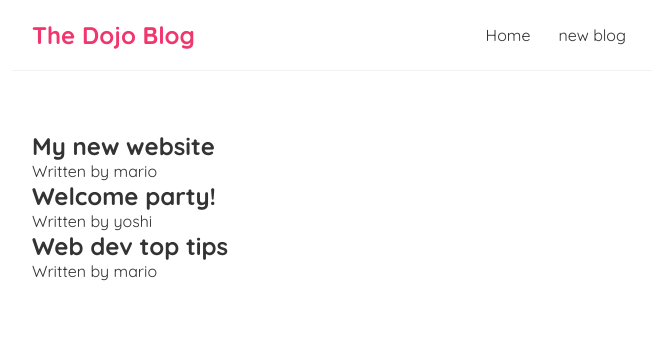
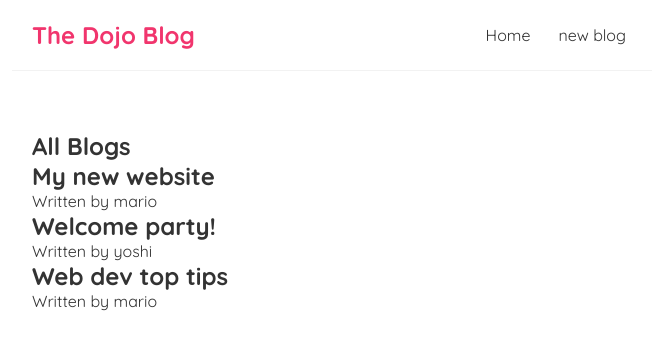
Before and after one commit to Nawaf-Helabi/react-training, a React (Create React App) app: page / in a window 1280 px wide. Shown: the top 350 px of the page, without its empty margins (308-964 px from the left). Built offline with nearby package versions, Linux system fonts and the light colour scheme.

Commit message:
tutorial-11

```diff
--- /dev/null
+++ b/src/BlogList.js
@@ -0,0 +1,19 @@
+const BlogList = ({ blogs, title}) => {
+    // const blogs = props.blogs;
+    // const title = props.title;
+    // console.log(blogs);
+
+    return (
+      <div className="blog-list">
+        <h2>{ title }</h2>
+        {blogs.map(blog => (
+          <div className="blog-preview" key={blog.id} >
+            <h2>{ blog.title }</h2>
+            <p>Written by { blog.author }</p>
+          </div>
+        ))}
+      </div>
+    );
+  }
+
+  export default BlogList;
--- a/src/Home.js
+++ b/src/Home.js
@@ -1,21 +1,18 @@
-import React, { useState } from 'react'
+import { useState } from "react";
+import BlogList from "./BlogList";
 
 const Home = () => {
-    const [blogs, setBlogs] = useState([
-        { title: 'My new website', body: 'lorem ipsum...', author: 'mario', id: 1 },
-        { title: 'Welcome party!', body: 'lorem ipsum...', author: 'yoshi', id: 2 },
-        { title: 'Web dev top tips', body: 'lorem ipsum...', author: 'mario', id: 3 }
-      ])
+  const [blogs, setBlogs] = useState([
+    { title: 'My new website', body: 'lorem ipsum...', author: 'mario', id: 1 },
+    { title: 'Welcome party!', body: 'lorem ipsum...', author: 'yoshi', id: 2 },
+    { title: 'Web dev top tips', body: 'lorem ipsum...', author: 'mario', id: 3 }
+  ])
+
   return (
-    <div className='home'>
-             {blogs.map(blog => (
-        <div className="blog-preview" key={blog.id} >
-          <h2>{ blog.title }</h2>
-          <p>Written by { blog.author }</p>
-        </div>
-      ))}
+    <div className="home">
+      <BlogList blogs={blogs} title="All Blogs" />
     </div>
-  )
+  );
 }
 
-export default Home
+export default Home;
```
